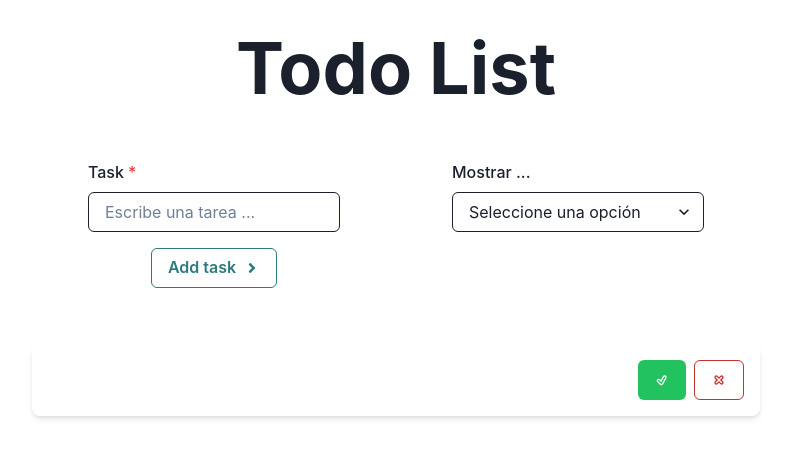
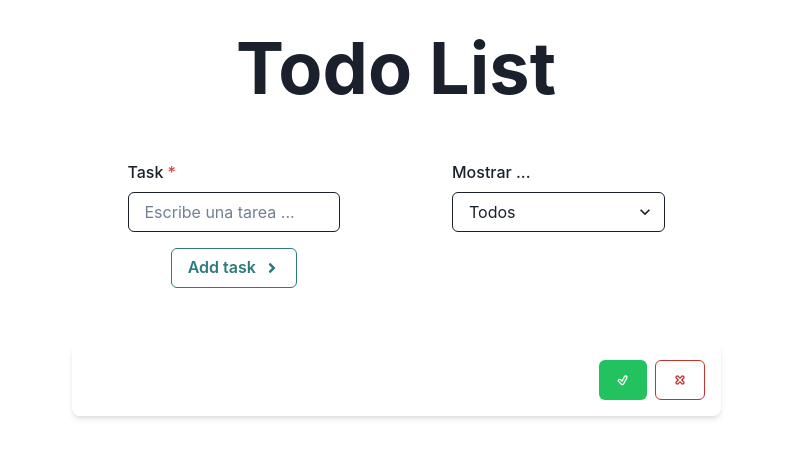
Before and after one commit to FlorenciaNieva/TodoList, a React (Vite) app: page / in a window 1280 px wide. Shown: the top 458 px of the page, without its empty margins (244-1035 px from the left). Built offline with nearby package versions, Linux system fonts and the light colour scheme.

Commit message:
Elimino la opción de Seleccionar una opción

```diff
--- a/src/components/Main/SelectForm.jsx
+++ b/src/components/Main/SelectForm.jsx
@@ -7,7 +7,6 @@ export default function SelectForm() {
       <FormControl>
         <FormLabel>Mostrar ...</FormLabel>
         <SelectChakra>
-        <option selected disabled>Seleccione una opción</option>
           <option value='todos'>Todos</option>
           <option value='completas'>Completas</option>
           <option value='incompletas'>Incompletas</option>
```
